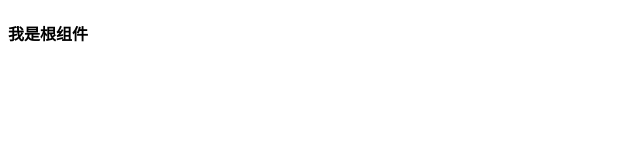
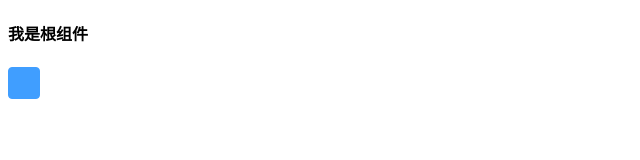
Before and after one commit to jinpeng1666/P-guiguzhenxuan, a Vue app: page / in a window 1280 px wide. Shown: the top 160 px of the page, without its empty margins (0-640 px from the left). Built offline with nearby package versions, Linux system fonts and the light colour scheme.

Commit message:
chore: 配置element-plus

```diff
--- a/package.json
+++ b/package.json
@@ -17,6 +17,8 @@
     "preinstall": "node ./scripts/preinstall.js"
   },
   "dependencies": {
+    "@element-plus/icons-vue": "^2.3.1",
+    "element-plus": "^2.6.3",
     "vue": "^3.4.21"
   },
   "devDependencies": {
--- a/src/App.vue
+++ b/src/App.vue
@@ -1,6 +1,7 @@
 <template>
   <div>
     <h4>我是根组件</h4>
+    <el-button type="primary"></el-button>
   </div>
 </template>
 
```
Also changed, not shown: src/main.ts (+10 -1 lines), 1 other file (tests, documents, lock files or other folders).
